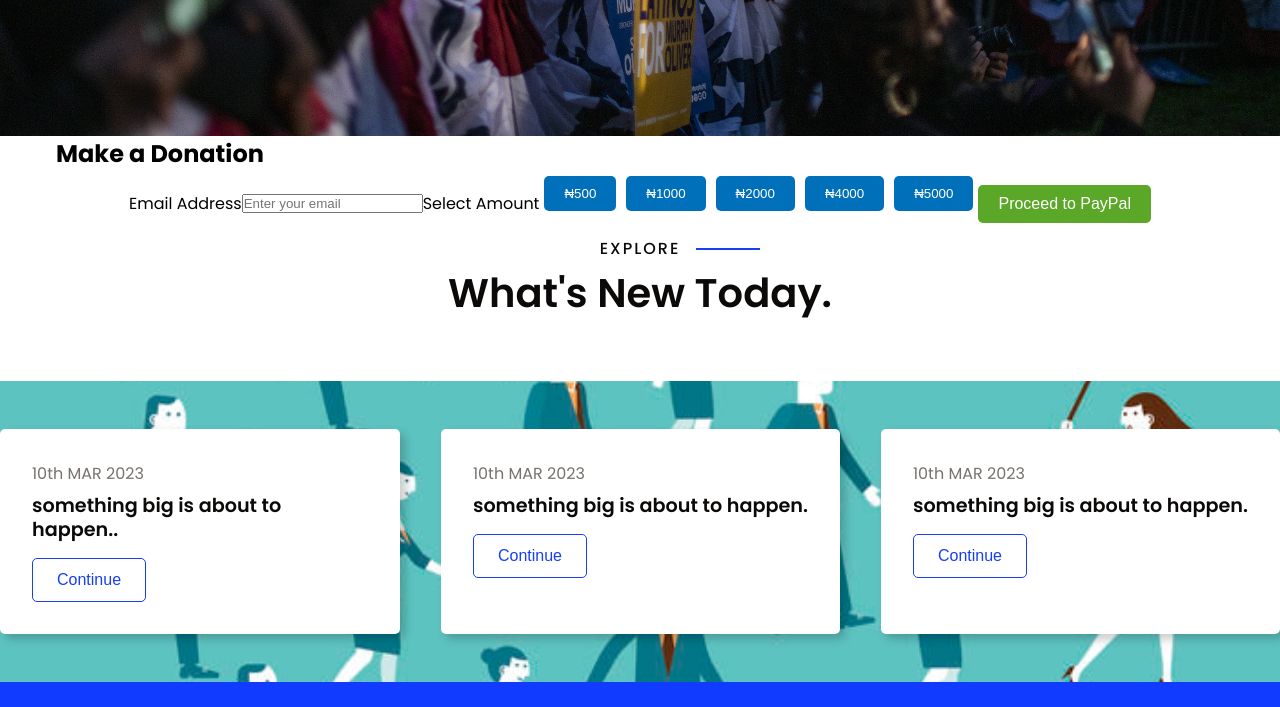
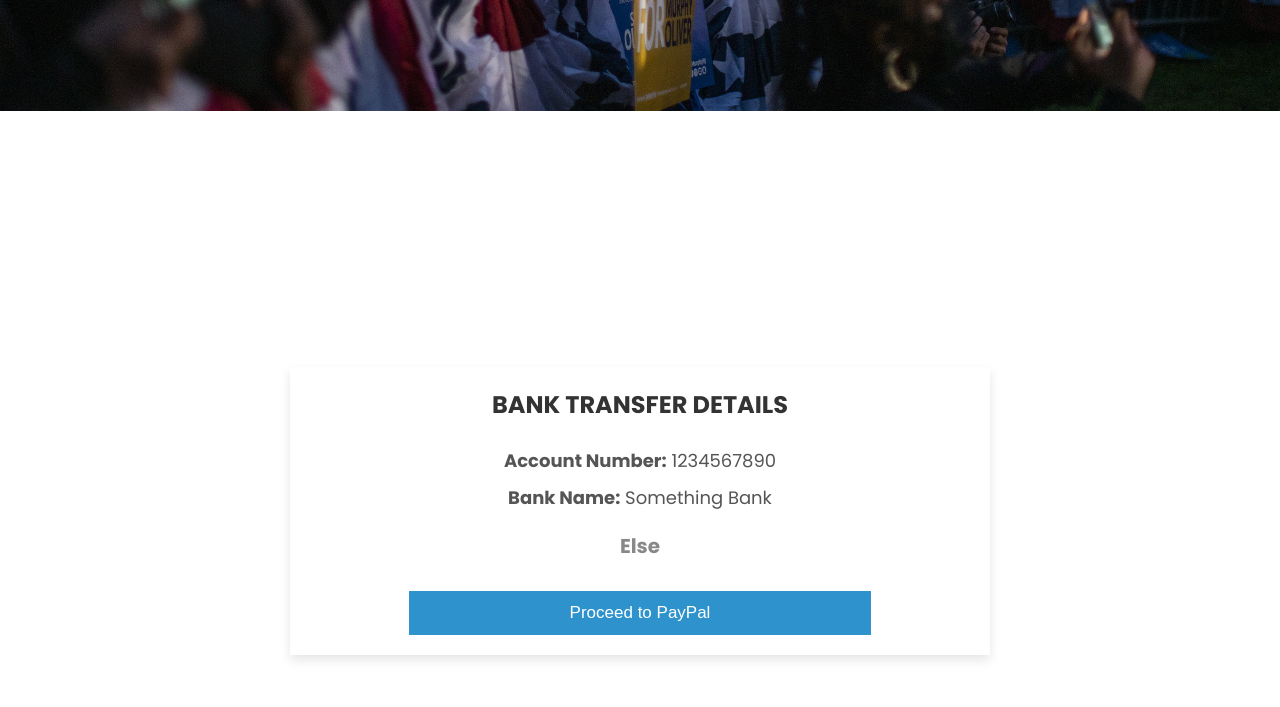
Before and after one commit to lovetojo/Campaign_website, a plain HTML site: page donation.html in a window 1280 px wide. Shown: the part 590-1297 px from the top of the page. Drawn offline with nearby package versions, Linux system fonts and the light colour scheme; a script that the page names is missing.

Commit message:
Updated the donation page

```diff
--- a/donation.html
+++ b/donation.html
@@ -3,7 +3,7 @@
 <head>
     <meta charset="UTF-8" />
     <meta name="viewport" content="width=device-width, initial-scale=1.0" />
-    <<link rel="stylesheet" href="https://cdnjs.cloudflare.com/ajax/libs/font-awesome/6.6.0/css/all.min.css" />
+    <link rel="stylesheet" href="https://cdnjs.cloudflare.com/ajax/libs/font-awesome/6.6.0/css/all.min.css" />
     <link
         href="https://cdn.jsdelivr.net/npm/remixicon@4.0.0/fonts/remixicon.css"
         rel="stylesheet"
@@ -37,36 +37,15 @@
     </header>
 
     <section class="section__container registering__container">
-        <div class="donation-container">
-            <h1>Make a Donation</h1>
-            <form id="donation-form">
-                <label for="email">Email Address</label>
-                <input type="email" id="email" name="email" placeholder="Enter your email" required>
-
-                <label for="donation-amount">Select Amount</label>
-                <div class="donation-buttons">
-                    <button type="button" class="donate-btn" data-amount="500">₦500</button>
-                    <button type="button" class="donate-btn" data-amount="1000">₦1000</button>
-                    <button type="button" class="donate-btn" data-amount="2000">₦2000</button>
-                    <button type="button" class="donate-btn" data-amount="4000">₦4000</button>
-                    <button type="button" class="donate-btn" data-amount="5000">₦5000</button>
-                </div>
-
-                <input type="hidden" id="selected-amount" name="amount" value="">
-
-                <button type="submit" class="btn submit-btn">Proceed to PayPal</button>
-            </form>
-
-            <form id="paypal-form" action="https://www.paypal.com/cgi-bin/webscr" method="post" style="display: none;">
-                <input type="hidden" name="cmd" value="_donations">
-                <input type="hidden" name="business" value="your-paypal-email@example.com">
-                <input type="hidden" name="currency_code" value="USD">
-                <input type="hidden" id="paypal-amount" name="amount" value="">
-                <input type="hidden" name="return" value="http://yourwebsite.com/thank-you">
-                <input type="hidden" name="cancel_return" value="http://yourwebsite.com/cancel">
-                <input type="hidden" id="paypal-email" name="email" value="">
-            </form>
-        </div>
+        <div class="container">
+            <div class="transfer-section">
+              <h3 class="title">Bank Transfer Details</h3>
+              <p><strong>Account Number:</strong> 1234567890</p>
+              <p><strong>Bank Name:</strong> Something Bank</p>
+              <p class="else-text">Else</p>
+              <button class="submit-btn">Proceed to PayPal</button>
+            </div>
+          </div>
     </section>
 
     <section class="explore" id="explore">
--- a/styles.css
+++ b/styles.css
@@ -257,6 +257,58 @@ nav {
   .registering__container {
     padding-block: 0;
   }
+  .container {
+    display: flex;
+    justify-content: center;
+    align-items: center;
+    padding: 25px;
+    min-height: 100vh;
+  }
+
+  .transfer-section {
+    padding: 20px;
+    width: 700px;
+    background: #fff;
+    box-shadow: 0 5px 10px rgba(0, 0, 0, 0.1);
+    text-align: center;
+  }
+
+  .transfer-section .title {
+    font-size: 24px;
+    color: #333;
+    padding-bottom: 15px;
+    text-transform: uppercase;
+  }
+
+  .transfer-section p {
+    font-size: 18px;
+    margin: 10px 0;
+    color: #555;
+  }
+
+  .transfer-section .else-text {
+    margin-top: 20px;
+    font-size: 20px;
+    color: #888;
+    font-weight: bold;
+  }
+
+  .submit-btn {
+    width: 70%;
+    padding: 12px;
+    font-size: 17px;
+    background: #2e92cc;
+    color: #fff;
+    margin-top: 20px;
+    cursor: pointer;
+    border: none;
+    transition: background 0.3s ease;
+  }
+
+  .submit-btn:hover {
+    background: #2679a5;
+  }
+
 
   .registering__form {
     padding: 2rem;
```
